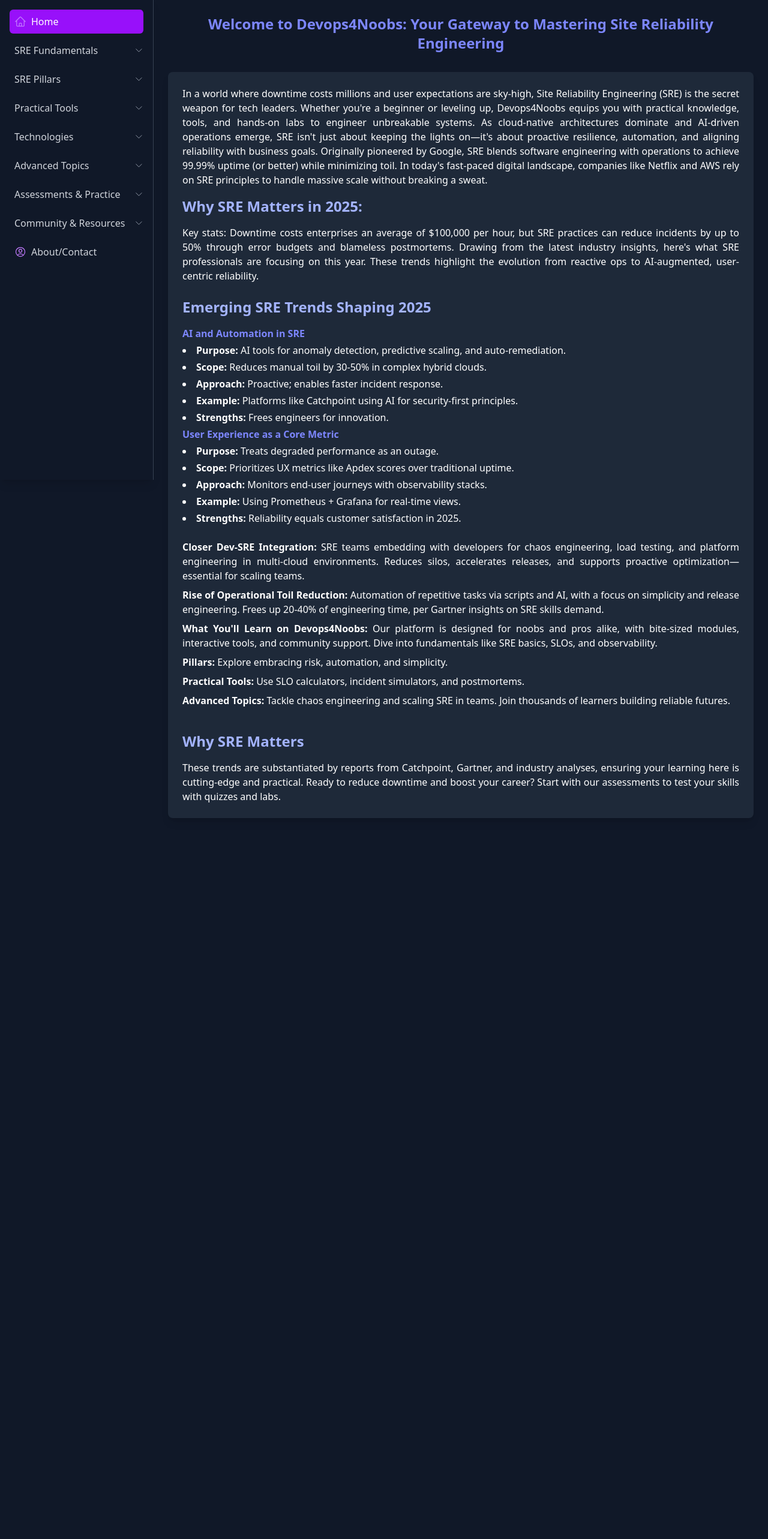
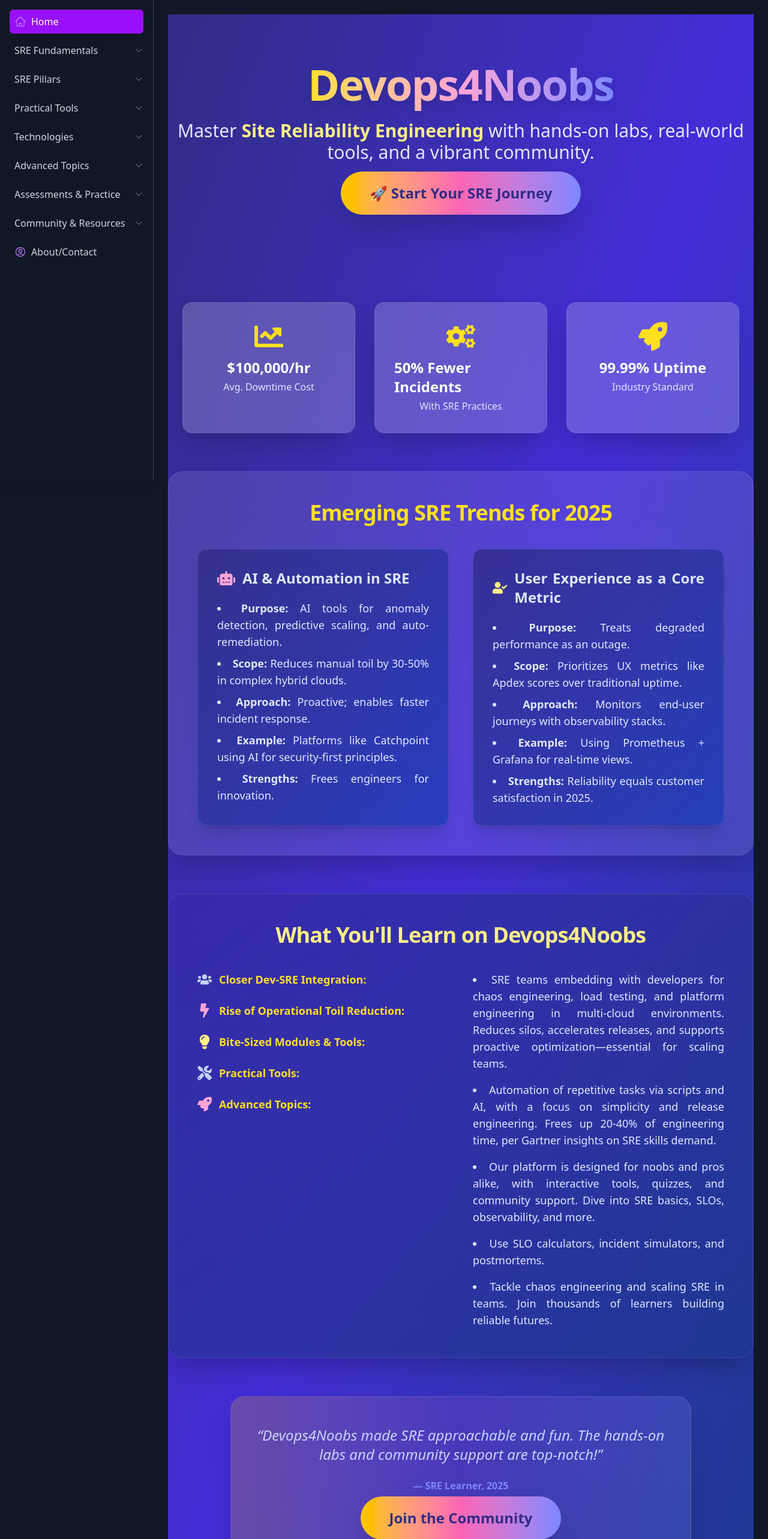
Before and after one commit to devops4noobs/sre4noobs, a Next.js app: page / in a window 1280 px wide. Shown: the top 2566 px of the page at 60% size. Before the commit the page ends 1388 px from the top, so only its background shows below. Built offline with nearby package versions, Linux system fonts and the light colour scheme.

Commit message:
home page redesign

```diff
--- a/package.json
+++ b/package.json
@@ -19,6 +19,7 @@
     "class-variance-authority": "^0.7.1",
     "clsx": "^2.1.1",
     "file-saver": "^2.0.5",
+    "framer-motion": "^12.23.7",
     "geist": "^1.4.2",
     "lucide-react": "^0.525.0",
     "next": "15.3.5",
--- a/src/app/globals.css
+++ b/src/app/globals.css
@@ -1 +1,22 @@
 @import "tailwindcss";
+.neon-text {
+  text-shadow: 0 0 10px #facc15, 0 0 20px #facc15, 0 0 30px #facc15;
+}
+
+.glow-text {
+  animation: glow 2s ease-in-out infinite alternate;
+}
+
+.pulse-text {
+  animation: pulse 1.5s infinite;
+}
+
+@keyframes glow {
+  from { text-shadow: 0 0 5px #facc15, 0 0 10px #facc15; }
+  to { text-shadow: 0 0 10px #facc15, 0 0 20px #facc15, 0 0 30px #facc15; }
+}
+
+@keyframes pulse {
+  0%, 100% { text-shadow: 0 0 5px #facc15; }
+  50% { text-shadow: 0 0 15px #facc15, 0 0 25px #facc15; }
+}
--- a/src/app/page.tsx
+++ b/src/app/page.tsx
@@ -1,50 +1,122 @@
+import { FaRobot, FaUserCheck, FaCogs, FaChartLine, FaRocket, FaUsers, FaLightbulb, FaTools, FaBolt } from "react-icons/fa";
+
 export default function HomePage() {
   return (
-    <div>
-      <h1 className="text-2xl font-bold text-indigo-400 mb-8 text-center">
-        Welcome to Devops4Noobs: Your Gateway to Mastering Site Reliability Engineering
+    <div className="min-h-screen w-full bg-gradient-to-br from-indigo-900 via-indigo-700 to-blue-900 flex flex-col items-center justify-start py-0 relative overflow-x-hidden">
+      {/* Animated Gradient Background Circles */}
+      <div className="absolute top-0 left-0 w-full h-full -z-10 overflow-hidden">
+        <div className="absolute bg-gradient-to-br from-yellow-400/30 to-pink-500/20 rounded-full blur-3xl w-[600px] h-[600px] left-[-200px] top-[-200px] animate-pulse" />
+        <div className="absolute bg-gradient-to-tr from-blue-400/20 to-indigo-500/10 rounded-full blur-3xl w-[500px] h-[500px] right-[-150px] top-[200px] animate-pulse" />
+        <div className="absolute bg-gradient-to-tl from-indigo-400/20 to-yellow-200/10 rounded-full blur-3xl w-[400px] h-[400px] left-[40vw] bottom-[-200px] animate-pulse" />
+      </div>
+
+      {/* Hero Section */}
+      <section className="w-full max-w-6xl mx-auto text-center py-20 px-4 mb-12 relative">
+        <h1 className="text-5xl md:text-7xl font-extrabold text-white mb-6 drop-shadow-xl tracking-tight animate-fade-in">
+          <span className="bg-clip-text text-transparent bg-gradient-to-r from-yellow-300 via-pink-300 to-indigo-400">Devops4Noobs</span>
         </h1>
+        <p className="text-2xl md:text-3xl text-indigo-100 mb-8 animate-fade-in delay-100">
+          Master <span className="font-bold text-yellow-200">Site Reliability Engineering</span> with hands-on labs, real-world tools, and a vibrant community.
+        </p>
+        <a
+          href="#get-started"
+          className="inline-block bg-gradient-to-r from-yellow-400 via-pink-400 to-indigo-400 hover:from-yellow-300 hover:to-indigo-500 text-indigo-900 font-extrabold px-12 py-5 rounded-full shadow-2xl transition duration-200 text-2xl animate-bounce"
+        >
+          🚀 Start Your SRE Journey
+        </a>
+      </section>
 
-        {/* Home Page Section */}
-        <section className="bg-gray-800 p-6 rounded-lg shadow-lg max-w-6xl mx-auto text-justify">
-          <p className="mb-4 text-justify">
-            In a world where downtime costs millions and user expectations are sky-high, Site Reliability Engineering (SRE) is the secret weapon for tech leaders. Whether you&apos;re a beginner or leveling up, Devops4Noobs equips you with practical knowledge, tools, and hands-on labs to engineer unbreakable systems. As cloud-native architectures dominate and AI-driven operations emerge, SRE isn&apos;t just about keeping the lights on—it&apos;s about proactive resilience, automation, and aligning reliability with business goals. Originally pioneered by Google, SRE blends software engineering with operations to achieve 99.99% uptime (or better) while minimizing toil. In today&apos;s fast-paced digital landscape, companies like Netflix and AWS rely on SRE principles to handle massive scale without breaking a sweat.
-          </p>
+      {/* Glassmorphism Stats */}
+      <div className="flex flex-wrap justify-center gap-8 mb-16 animate-fade-in delay-200">
+        <div className="bg-white/20 backdrop-blur-lg rounded-2xl p-8 flex flex-col items-center w-72 shadow-2xl border border-white/10 hover:scale-105 transition">
+          <FaChartLine className="text-yellow-300 text-5xl mb-3" />
+          <span className="text-2xl font-extrabold text-white">$100,000/hr</span>
+          <span className="text-indigo-100 text-base mt-1">Avg. Downtime Cost</span>
+        </div>
+        <div className="bg-white/20 backdrop-blur-lg rounded-2xl p-8 flex flex-col items-center w-72 shadow-2xl border border-white/10 hover:scale-105 transition">
+          <FaCogs className="text-yellow-300 text-5xl mb-3" />
+          <span className="text-2xl font-extrabold text-white">50% Fewer Incidents</span>
+          <span className="text-indigo-100 text-base mt-1">With SRE Practices</span>
+        </div>
+        <div className="bg-white/20 backdrop-blur-lg rounded-2xl p-8 flex flex-col items-center w-72 shadow-2xl border border-white/10 hover:scale-105 transition">
+          <FaRocket className="text-yellow-300 text-5xl mb-3" />
+          <span className="text-2xl font-extrabold text-white">99.99% Uptime</span>
+          <span className="text-indigo-100 text-base mt-1">Industry Standard</span>
+        </div>
+      </div>
 
-          <h3 className="text-2xl font-semibold text-indigo-300 mb-4 ">Why SRE Matters in 2025:</h3>
-          <p >Key stats: Downtime costs enterprises an average of $100,000 per hour, but SRE practices can reduce incidents by up to 50% through error budgets and blameless postmortems. Drawing from the latest industry insights, here&apos;s what SRE professionals are focusing on this year. These trends highlight the evolution from reactive ops to AI-augmented, user-centric reliability.</p>
-          <br></br>
-
-          <h3 className="text-2xl font-semibold text-indigo-300 mb-4">Emerging SRE Trends Shaping 2025</h3>
-          <ul className="list-disc list-inside space-y-1">
-            <h3 className="text-l font-semibold text-indigo-400">AI and Automation in SRE</h3>
+      {/* Trends Section */}
+      <section className="bg-white/10 backdrop-blur-2xl p-12 rounded-3xl shadow-2xl max-w-6xl mx-auto text-justify mb-16 border border-white/10 animate-fade-in delay-300" id="get-started">
+        <h2 className="text-4xl font-extrabold text-yellow-300 mb-10 text-center tracking-tight">Emerging SRE Trends for 2025</h2>
+        <div className="grid md:grid-cols-2 gap-10">
+          {/* Card 1 */}
+          <div className="bg-gradient-to-br from-indigo-900/80 to-blue-800/80 rounded-2xl p-8 shadow-xl flex flex-col gap-3 border border-white/10 hover:scale-105 transition">
+            <div className="flex items-center gap-3 mb-2">
+              <FaRobot className="text-pink-300 text-3xl" />
+              <h3 className="text-2xl font-bold text-indigo-100">AI & Automation in SRE</h3>
+            </div>
+            <ul className="list-disc list-inside text-indigo-100 space-y-2 text-lg">
               <li><strong>Purpose:</strong> AI tools for anomaly detection, predictive scaling, and auto-remediation.</li>
               <li><strong>Scope:</strong> Reduces manual toil by 30-50% in complex hybrid clouds.</li>
               <li><strong>Approach:</strong> Proactive; enables faster incident response.</li>
               <li><strong>Example:</strong> Platforms like Catchpoint using AI for security-first principles.</li>
               <li><strong>Strengths:</strong> Frees engineers for innovation.</li>
-            <h3 className="text-l font-semibold text-indigo-400">User Experience as a Core Metric</h3>
+            </ul>
+          </div>
+          {/* Card 2 */}
+          <div className="bg-gradient-to-br from-indigo-900/80 to-blue-800/80 rounded-2xl p-8 shadow-xl flex flex-col gap-3 border border-white/10 hover:scale-105 transition">
+            <div className="flex items-center gap-3 mb-2">
+              <FaUserCheck className="text-yellow-200 text-3xl" />
+              <h3 className="text-2xl font-bold text-indigo-100">User Experience as a Core Metric</h3>
+            </div>
+            <ul className="list-disc list-inside text-indigo-100 space-y-2 text-lg">
               <li><strong>Purpose:</strong> Treats degraded performance as an outage.</li>
               <li><strong>Scope:</strong> Prioritizes UX metrics like Apdex scores over traditional uptime.</li>
               <li><strong>Approach:</strong> Monitors end-user journeys with observability stacks.</li>
               <li><strong>Example:</strong> Using Prometheus + Grafana for real-time views.</li>
               <li><strong>Strengths:</strong> Reliability equals customer satisfaction in 2025.</li>
             </ul>
-          <br></br>
-          <ul className="list-none space-y-2 mb-4">
-            <li><strong>Closer Dev-SRE Integration:</strong> SRE teams embedding with developers for chaos engineering, load testing, and platform engineering in multi-cloud environments. Reduces silos, accelerates releases, and supports proactive optimization—essential for scaling teams.</li>
-            <li><strong>Rise of Operational Toil Reduction:</strong> Automation of repetitive tasks via scripts and AI, with a focus on simplicity and release engineering. Frees up 20-40% of engineering time, per Gartner insights on SRE skills demand.</li>
-            <li><strong>What You&apos;ll Learn on Devops4Noobs:</strong> Our platform is designed for noobs and pros alike, with bite-sized modules, interactive tools, and community support. Dive into fundamentals like SRE basics, SLOs, and observability.</li>
-            <li><strong>Pillars:</strong> Explore embracing risk, automation, and simplicity.</li>
-            <li><strong>Practical Tools:</strong> Use SLO calculators, incident simulators, and postmortems.</li>
-            <li><strong>Advanced Topics:</strong> Tackle chaos engineering and scaling SRE in teams. Join thousands of learners building reliable futures.</li>
+          </div>
+        </div>
+      </section>
+
+      {/* What You'll Learn Section */}
+      <section className="bg-gradient-to-br from-indigo-800/90 to-blue-900/80 p-12 rounded-3xl shadow-2xl max-w-6xl mx-auto text-justify mb-16 border border-white/10 animate-fade-in delay-400">
+        <h2 className="text-4xl font-extrabold text-yellow-200 mb-10 text-center tracking-tight">What You'll Learn on Devops4Noobs</h2>
+        <div className="grid md:grid-cols-2 gap-10">
+          <div className="flex flex-col gap-6">
+            <div className="flex items-center gap-3"><FaUsers className="text-indigo-200 text-2xl" /><span className="font-bold text-yellow-300 text-lg">Closer Dev-SRE Integration:</span></div>
+            <div className="flex items-center gap-3"><FaBolt className="text-pink-300 text-2xl" /><span className="font-bold text-yellow-300 text-lg">Rise of Operational Toil Reduction:</span></div>
+            <div className="flex items-center gap-3"><FaLightbulb className="text-yellow-200 text-2xl" /><span className="font-bold text-yellow-300 text-lg">Bite-Sized Modules & Tools:</span></div>
+            <div className="flex items-center gap-3"><FaTools className="text-indigo-200 text-2xl" /><span className="font-bold text-yellow-300 text-lg">Practical Tools:</span></div>
+            <div className="flex items-center gap-3"><FaRocket className="text-pink-300 text-2xl" /><span className="font-bold text-yellow-300 text-lg">Advanced Topics:</span></div>
+          </div>
+          <ul className="list-disc list-inside text-indigo-100 space-y-4 text-lg">
+            <li>SRE teams embedding with developers for chaos engineering, load testing, and platform engineering in multi-cloud environments. Reduces silos, accelerates releases, and supports proactive optimization—essential for scaling teams.</li>
+            <li>Automation of repetitive tasks via scripts and AI, with a focus on simplicity and release engineering. Frees up 20-40% of engineering time, per Gartner insights on SRE skills demand.</li>
+            <li>Our platform is designed for noobs and pros alike, with interactive tools, quizzes, and community support. Dive into SRE basics, SLOs, observability, and more.</li>
+            <li>Use SLO calculators, incident simulators, and postmortems.</li>
+            <li>Tackle chaos engineering and scaling SRE in teams. Join thousands of learners building reliable futures.</li>
           </ul>
-          <br></br>
-          <h3 className="text-2xl font-semibold text-indigo-300 mb-4">Why SRE Matters</h3>
-          <p>
-            These trends are substantiated by reports from Catchpoint, Gartner, and industry analyses, ensuring your learning here is cutting-edge and practical. Ready to reduce downtime and boost your career? Start with our assessments to test your skills with quizzes and labs.
-          </p>
+        </div>
       </section>
+
+      {/* Call to Action / Testimonial */}
+      <section className="w-full max-w-3xl mx-auto text-center py-12 px-6 mb-12 bg-gradient-to-r from-yellow-400/20 via-pink-400/10 to-indigo-400/20 rounded-3xl shadow-2xl border border-white/10 animate-fade-in delay-500">
+        <blockquote className="italic text-indigo-200 text-2xl mb-6 font-light">“Devops4Noobs made SRE approachable and fun. The hands-on labs and community support are top-notch!”</blockquote>
+        <span className="block text-indigo-400 font-semibold mb-6">— SRE Learner, 2025</span>
+        <a
+          href="#get-started"
+          className="inline-block bg-gradient-to-r from-yellow-400 via-pink-400 to-indigo-400 hover:from-yellow-300 hover:to-indigo-500 text-indigo-900 font-extrabold px-12 py-5 rounded-full shadow-2xl transition duration-200 text-2xl animate-bounce"
+        >
+          Join the Community
+        </a>
+      </section>
+
+      {/* Footer */}
+      <footer className="w-full text-center py-6 text-indigo-200 text-sm opacity-70">
+        &copy; {new Date().getFullYear()} Devops4Noobs. Crafted with passion for SRE learners.
+      </footer>
     </div>
   );
 }
```
Also changed, not shown: 1 other file (tests, documents, lock files or other folders). Lines whose indentation alone changed are shown as unchanged.
